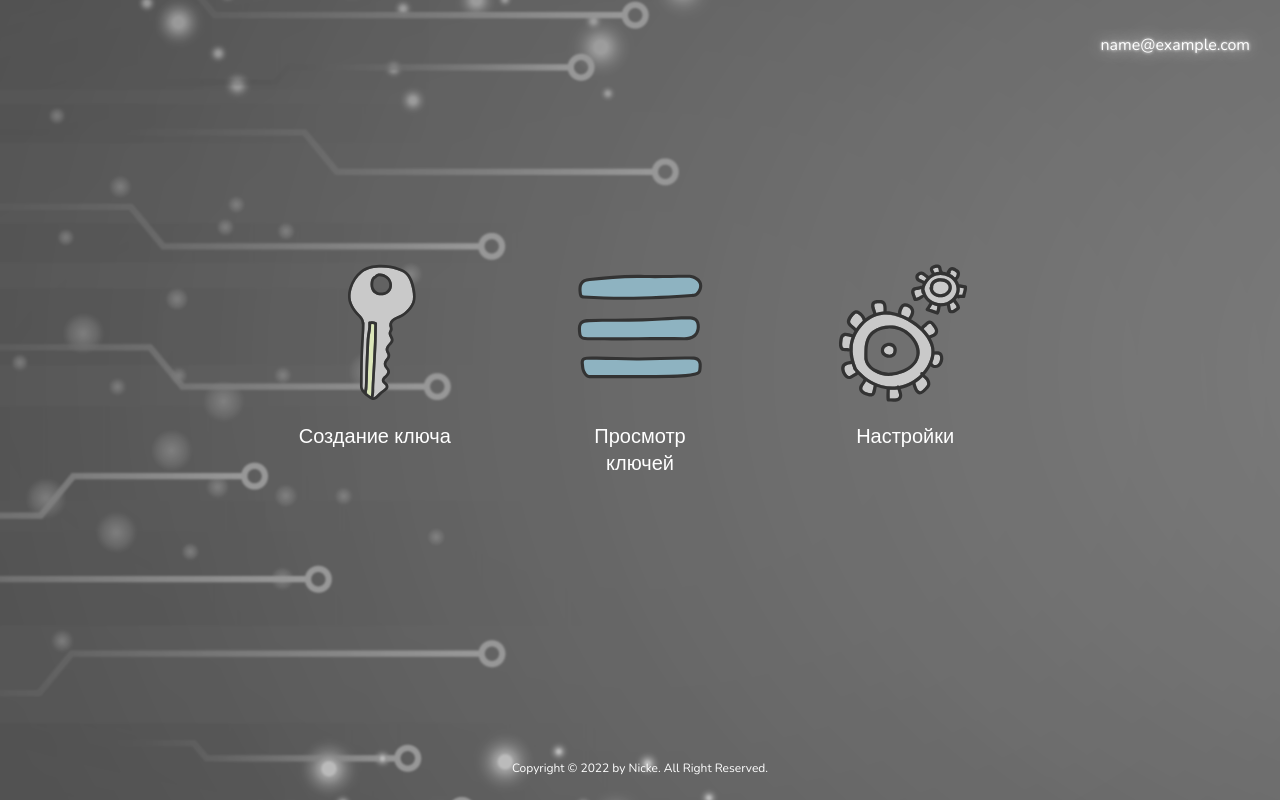
After one commit to Nickegrodno/3DKeyCreator, a Django app: page /menu/ in a window 1280 px wide. The commit adds this page. Run offline with Django 4.2, Linux system fonts and the light colour scheme; the visitor is signed in with stand-in values (Sample User, id 1); some libraries are stand-ins or nearby versions.

Commit message:
Add main menu

```diff
--- a/keycreator/keycreator/urls.py
+++ b/keycreator/keycreator/urls.py
@@ -20,6 +20,7 @@ from django.contrib.auth.views import LogoutView
 
 urlpatterns = [
     path('admin/', admin.site.urls),
+    path ("menu/", include("oauth_app.urls")),
     path('', TemplateView.as_view(template_name="index.html")),
     path('accounts/', include('allauth.urls')),
     path('logout', LogoutView.as_view()),
--- a/keycreator/oauth_app/static/css/styles.css
+++ b/keycreator/oauth_app/static/css/styles.css
@@ -26,6 +26,7 @@ html, body {
     position: absolute;
     right: 10px;
     top: 18px;
+    margin-right: 20px;
 }
 
 .content {
@@ -34,6 +35,10 @@ html, body {
 
 .title {
     font-size: 84px;
+}
+
+.menu {
+    font-size: 20px;
 }
 
 .links > a {
@@ -63,7 +68,7 @@ a {
 }
 
 .zoom:hover {
-    transform: scale(1.3); /* (150% zoom - Note: if the zoom is too large, it will go outside of the viewport) */
+    transform: scale(1.3);
 }
 
 .shadow {
@@ -75,3 +80,13 @@ footer {
     font-size: 12;
     text-align: center;
 }
+
+.nav {
+    display: inline-block;
+    width: 160px;
+    vertical-align: top;
+}
+
+.string {
+    text-align: center;
+}
--- /dev/null
+++ b/keycreator/oauth_app/urls.py
@@ -0,0 +1,6 @@
+from django.urls import path
+from .views import mainmenu
+
+urlpatterns = [
+    path ("", mainmenu),
+]
--- a/keycreator/oauth_app/views.py
+++ b/keycreator/oauth_app/views.py
@@ -1,3 +1,9 @@
 from django.shortcuts import render
+from django.views.generic import TemplateView
+from django.contrib.auth.decorators import login_required
 
 # Create your views here.
+
+@login_required(login_url="")
+def mainmenu(request) :
+    return render(request, "menu.html")
--- a/keycreator/templates/index.html
+++ b/keycreator/templates/index.html
@@ -6,6 +6,10 @@
         <link rel="shortcut icon" href="{%  static 'favicon.ico' %}">
         <meta charset="utf-8">
         <meta name="viewport" content="width=device-width, initial-scale=1">
+        <meta http-equiv="Cache-Control" content="no-cache, no-store, must-revalidate" />
+        <meta http-equiv="Pragma" content="no-cache" />
+        <meta http-equiv="Expires" content="0" />
+
 
         <title>3D Creator Key</title>
 
@@ -38,7 +42,7 @@
                 <div class="title m-b-md">
                     {% if user.is_authenticated %}
                     <div class="zoom">
-                        <a href="#"><p class="shadow">3D Key Creator</p></a>
+                        <a href="menu/"><p class="shadow">3D Key Creator</p></a>
                     </div>
                     {% else %}
                      3D Key Creator
--- /dev/null
+++ b/keycreator/templates/menu.html
@@ -0,0 +1,57 @@
+{% load static %}
+{% load socialaccount %}
+
+<html>
+    <head>
+        <link rel="shortcut icon" href="{%  static 'favicon.ico' %}">
+        <meta charset="utf-8">
+        <meta name="viewport" content="width=device-width, initial-scale=1">
+
+        <title>3D Creator Key</title>
+
+        <!-- Fonts -->
+        <link href="https://fonts.googleapis.com/css?family=Nunito:200,600" rel="stylesheet">
+        <link rel="stylesheet" href="{%  static 'css/styles.css' %}">
+
+        <!-- Styles -->
+        <style>
+            body {
+                background-image: url({%  static 'background.png' %});
+                background-repeat: no-repeat;
+                background-position: center;
+                opacity: .8;
+                background-size: auto;
+            }
+
+        </style>
+    </head>
+    <body>
+        <div class="flex-center position-ref full-height">
+            <div class="top-right links">
+                    <p class="shadow">{{ user.email }}</p>
+            </div>
+            <div class="content">
+                <div class="menu m-b-md">
+                    <div class="nav zoom">
+                        <p><a href="#"><img src="{%  static 'icons/menu-key.svg' %}"  alt="" /></a></p>
+                        <p class="string"><a href="#">Создание ключа</a></p>
+                    </div>
+                    <div class="nav zoom">
+                        <p><a href="#"><img src="{%  static 'icons/menu-list.svg' %}"  alt="" /></a></p>
+                        <p class="string"><a href="#">Просмотр ключей</a></p>
+                    </div>
+                    <div class="nav zoom">
+                        <p><a href="#"><img src="{%  static 'icons/menu-settings.svg' %}"  alt="" /></a></p>
+                        <p class="string"><a href="#">Настройки</a></p>
+                    </div>
+                </div>
+            </div>
+
+        </div>
+        <div>
+            <footer>
+                Copyright &copy; 2022 by Nicke. All Right Reserved.
+            </footer>
+        </div>
+    </body>
+</html>
```
Also changed, not shown: keycreator/oauth_app/static/icons/menu-key.svg (added), keycreator/oauth_app/static/icons/menu-list.svg (added), keycreator/oauth_app/static/icons/menu-settings.svg (added).
